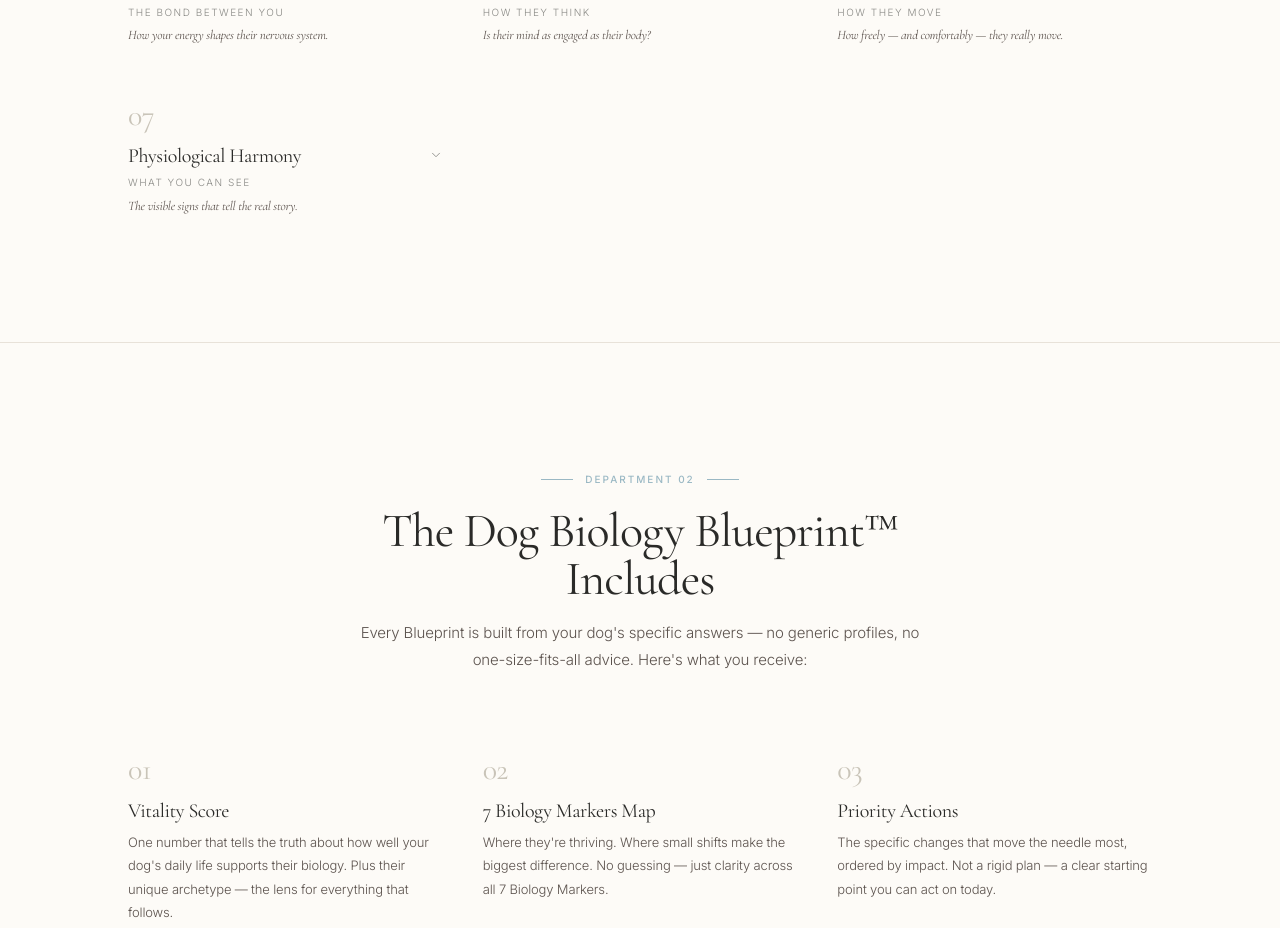
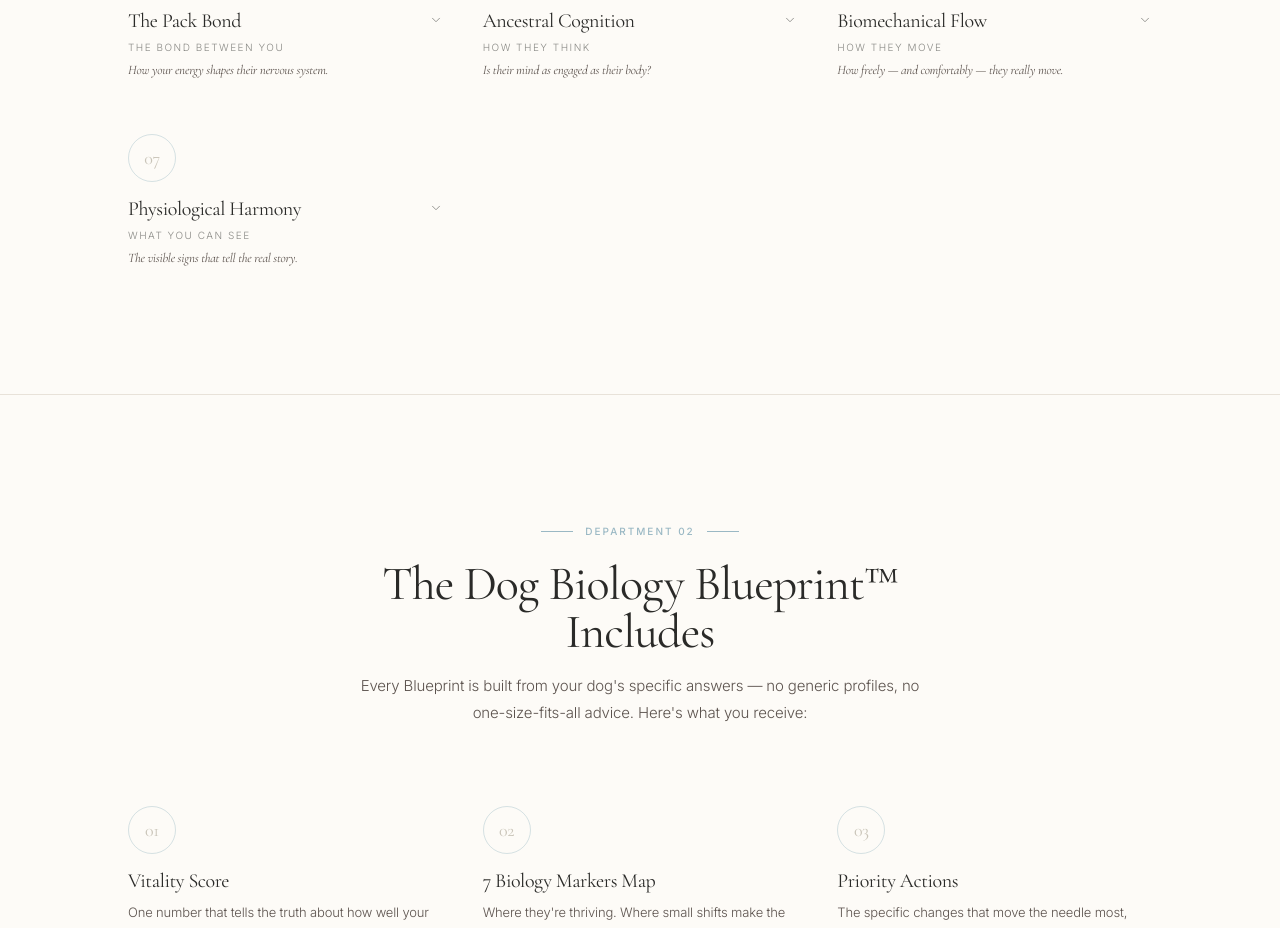
Before and after one commit to CassieAitken/the-paya-method, a React (Vite) app: page / in a window 1280 px wide. Shown: the part 1744-2672 px from the top of the page. Built offline with nearby package versions, Linux system fonts and the light colour scheme.

Commit message:
Add hairline ring around each marker numeral in both grid sections, subtle visual anchor without introducing boxes/cards

```diff
--- a/src/pages/Landing.tsx
+++ b/src/pages/Landing.tsx
@@ -131,9 +131,11 @@ export function Landing({ setStep, onSelectPillar, onShowFounderMessage }: Landi
                   className="group cursor-pointer"
                   onClick={() => setOpenPillar(isOpen ? null : i)}
                 >
-                  <span className="font-serif text-3xl text-[#C9C4B8] tracking-tight leading-none block mb-3">
-                    {String(i + 1).padStart(2, '0')}
-                  </span>
+                  <div className="w-12 h-12 rounded-full border border-[#9AB8C4]/40 flex items-center justify-center mb-4 group-hover:border-[#9AB8C4] transition-colors">
+                    <span className="font-serif text-lg text-[#C9C4B8] tracking-tight leading-none">
+                      {String(i + 1).padStart(2, '0')}
+                    </span>
+                  </div>
                   <div className="flex items-baseline justify-between gap-3">
                     <h3 className="font-serif text-xl tracking-tight leading-tight text-[#2A2A28] group-hover:text-[#4B1D5C] transition-colors">
                       {f.title}
@@ -208,9 +210,11 @@ export function Landing({ setStep, onSelectPillar, onShowFounderMessage }: Landi
               },
             ].map((item, i) => (
               <div key={item.title}>
-                <span className="font-serif text-3xl text-[#C9C4B8] tracking-tight leading-none block mb-3">
-                  {String(i + 1).padStart(2, '0')}
-                </span>
+                <div className="w-12 h-12 rounded-full border border-[#9AB8C4]/40 flex items-center justify-center mb-4">
+                  <span className="font-serif text-lg text-[#C9C4B8] tracking-tight leading-none">
+                    {String(i + 1).padStart(2, '0')}
+                  </span>
+                </div>
                 <h3 className="font-serif text-xl tracking-tight leading-tight text-[#2A2A28]">
                   {item.title}
                 </h3>
```
